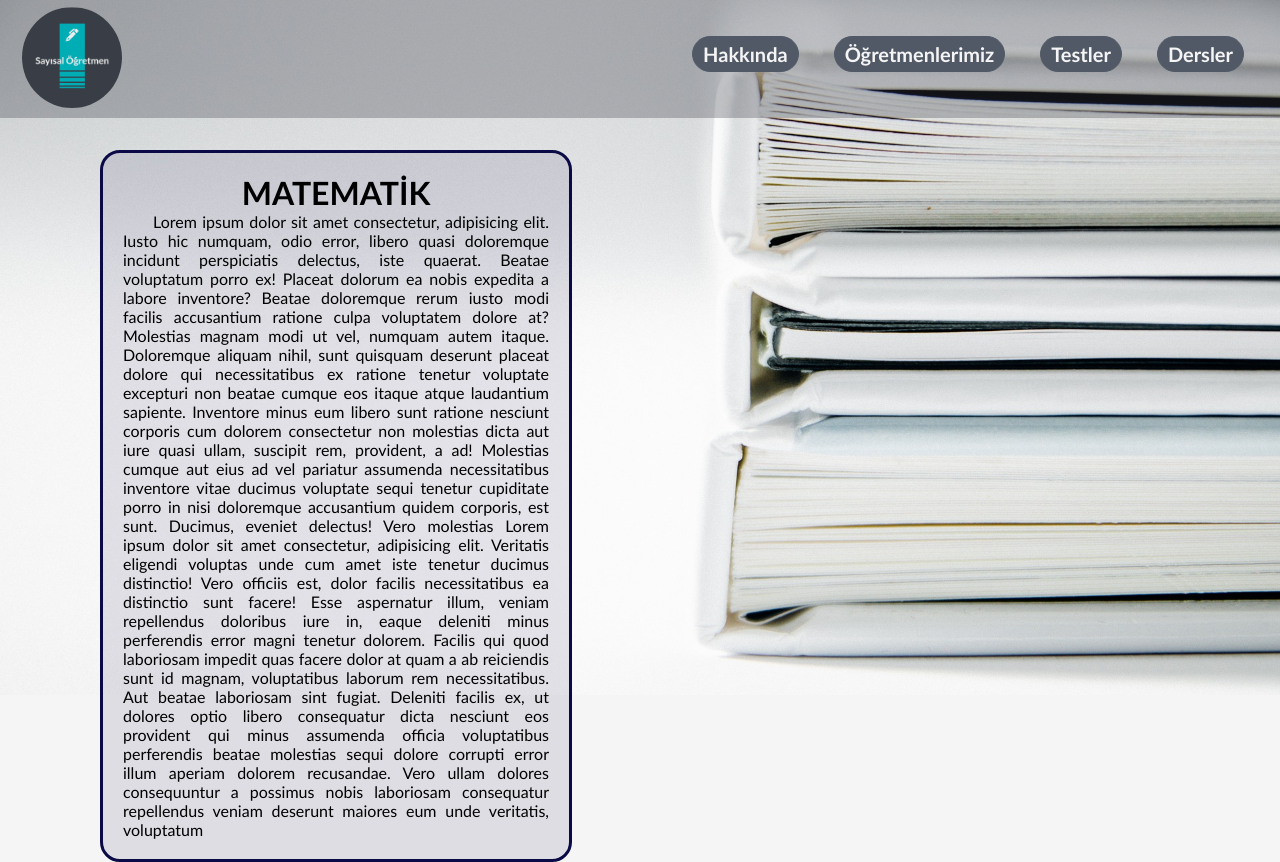
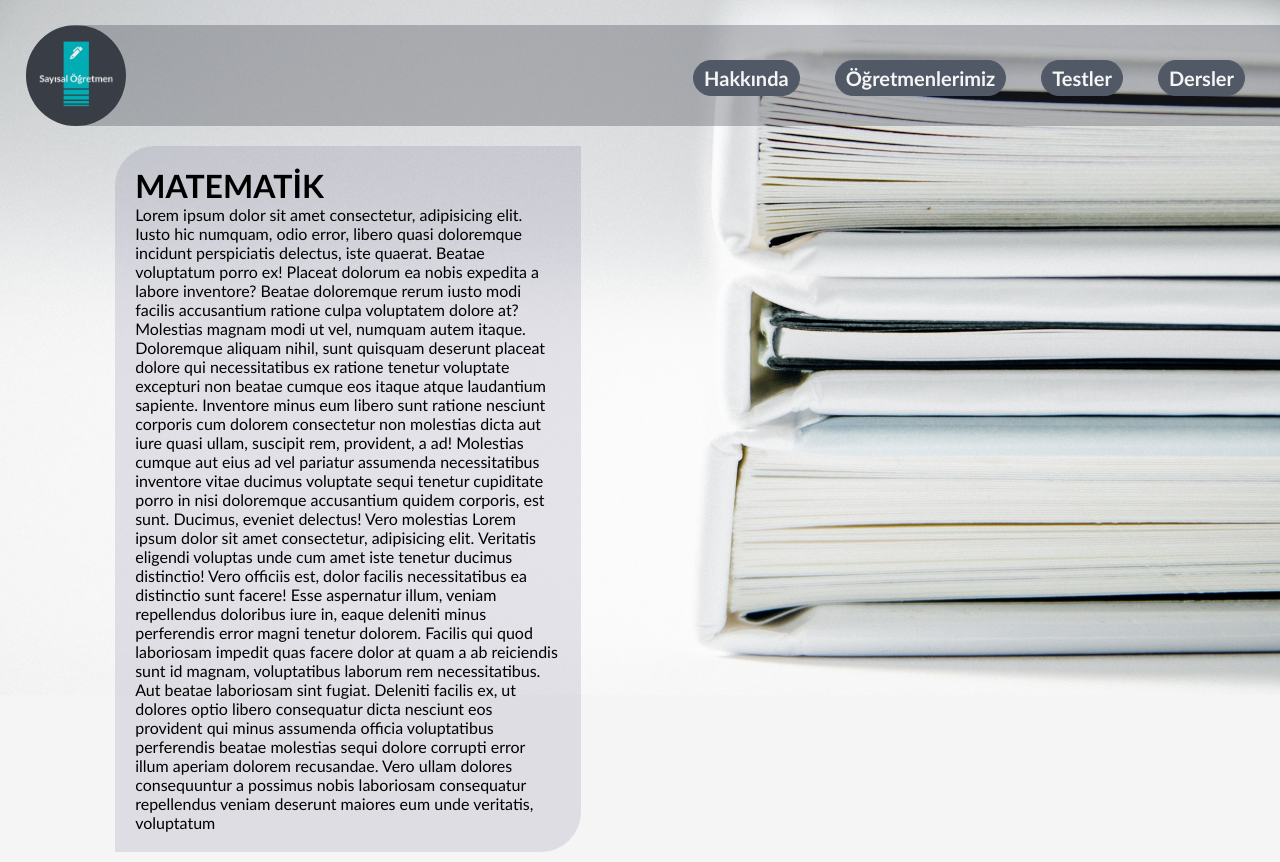
Before and after one commit to hllblt/sayisalogretmen, a plain HTML site: page index.html in a window 1280 px wide. Shown: the top 862 px of the page. Drawn offline with Linux system fonts and the light colour scheme.

Commit message:
Dersler kutucukları şekillendirildi, header üzerinde düzenlemeler yapıldı,

```diff
--- a/index.html
+++ b/index.html
@@ -20,8 +20,8 @@
         <a href="#" id="ogretmenler">Öğretmenlerimiz</a>
         <a href="#" id="hakkinda">Hakkında</a>
     </div>
-    <div class="div3">
-        <div class="sq">
+    <div class="dersler">
+        <div class="sq" id="math">
             <h1>MATEMATİK</h1>
             <p>Lorem ipsum dolor sit amet consectetur, adipisicing elit. Iusto hic numquam, odio error, libero quasi
                 doloremque incidunt perspiciatis delectus, iste quaerat. Beatae voluptatum porro ex! Placeat dolorum ea
@@ -46,6 +46,7 @@
                 Vero ullam dolores consequuntur a possimus nobis laboriosam consequatur repellendus veniam deserunt
                 maiores eum unde veritatis, voluptatum
             </p>
+            <!-- <img src="./images/sayogrlogo2.png" alt="sad"> -->
         </div>
         <div id="sq2">
 
--- a/styles.css
+++ b/styles.css
@@ -11,30 +11,31 @@ body {
     padding: 0px;
     box-sizing: border-box;
 }
-
-.div1 {
-    width: 100%;
-    min-height: 150px;
+.div1{
+    min-height: 25px;
 }
 
 .header {
-    position: fixed;
+    position: sticky;
     top: 0%;
     left: 0%;
     z-index: 9999;
-    width: 100%;
-    border: 1px solid transparent;
+    width: 98%;
+    /* border: 1px solid transparent; */
     background-color: rgba(57, 62, 70, 0.3);
     padding: 0px;
+    float: right;
+    border-radius: 80px 0px 0px 80px;
+    margin-bottom: 20px;
 }
 
 .header img {
     width: 8%;
-    border: 1px solid transparent;
+    /* border: 1px solid transparent; */
     border-radius: 50%;
     min-width: 80px;
-    margin: 5px 20px;
-    /* vertical-align:middle; */
+    /* margin: 0px 20px; */
+    vertical-align:middle;
 }
 
 .header a {
@@ -49,11 +50,17 @@ body {
     border-radius: 20px;
     font-weight: bold;
     font-size: 20px;
+    transition-duration: 0.75s;
 
 }
+.header a:hover{
+    opacity: 0.5;
+    background-color: green;
+    transition-duration: 0.75s;
+}
 
-.div3 {
-    margin-left: 100px;
+.dersler {
+    margin-left: 9%;
 }
 
 .div3 p {
@@ -68,15 +75,28 @@ body {
 .sq {
     width: 40%;
     min-width: 400px;
-    border: 3px solid rgb(10, 10, 70);
+    /* border: 3px solid rgb(10, 10, 70); */
     padding: 20px;
-    border-radius: 20px;
+    border-radius: 40px 0 40px 0;
     background-color: rgba(10, 10, 70, 0.1);
     margin-bottom: 5%;
     display: inline-block;
-    margin-right:80px
+    margin-right: 9%;
+    position: relative;
 }
 #sq2{
     width: 40%;
 
 }
+/* .sq img{
+    position: absolute;
+    left: 0px;
+    top: 0px;
+    z-index: -1;
+    width: 100%;
+    height: 100%;
+    border-radius: 20px;
+    margin: 0px;
+    padding: 0px;
+    opacity: 0.2;
+} */
```
